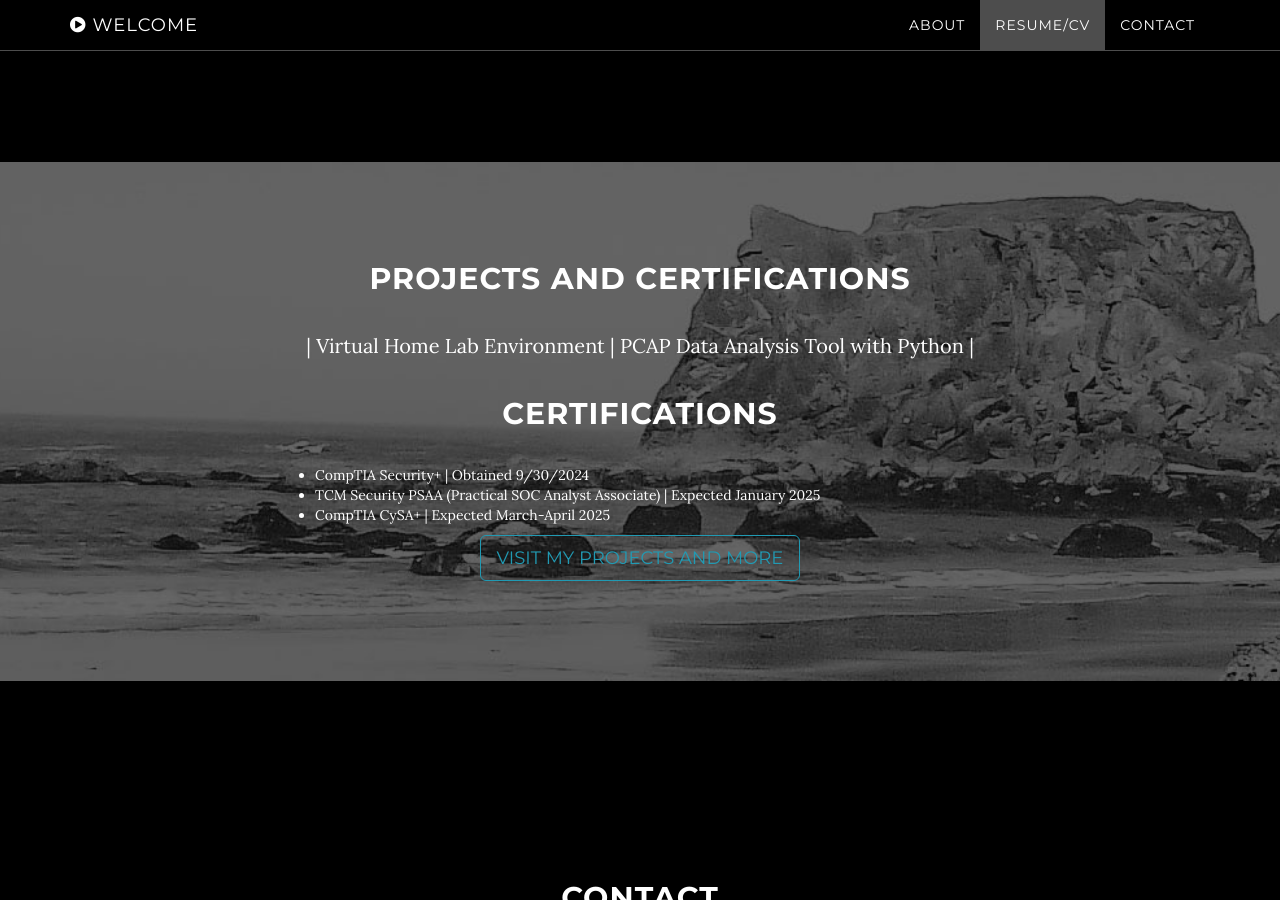
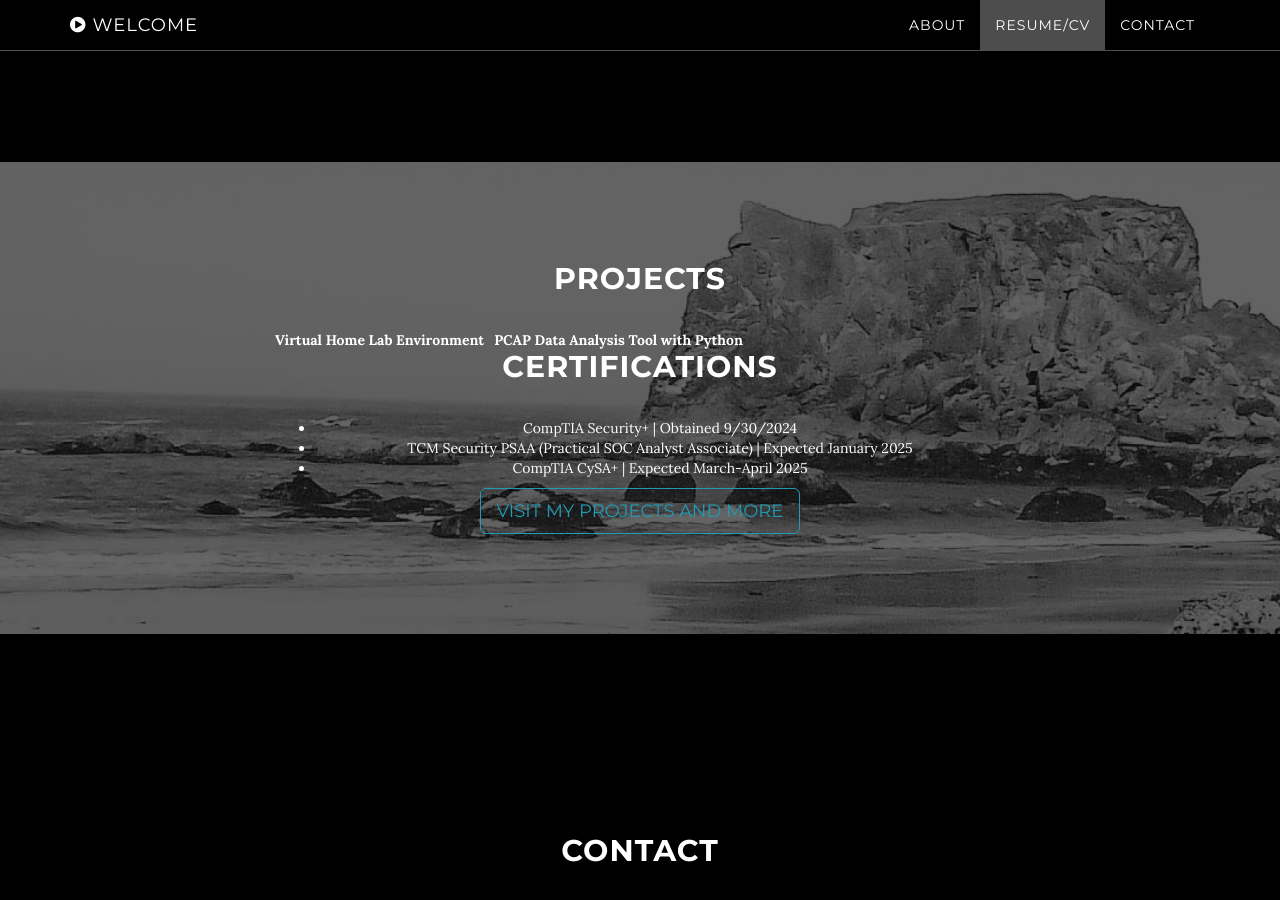
Before and after one commit to QuinnDGreiner/QuinnDGreiner.github.io, a Jekyll site: the page built from index.html, in a window 1280 px wide and 900 px high, scrolled down 1634 px. Built offline with Jekyll 4.4.1, drawn with Linux system fonts in a browser that asks for light colours.

Commit message:
Update download.html

```diff
--- a/_includes/download.html
+++ b/_includes/download.html
@@ -3,12 +3,13 @@
         <div class="download-section">
             <div class="container">
                 <div class="col-lg-8 col-lg-offset-2">
-                    <h2>Projects and Certifications</h2>
-                    <p>
-                        | Virtual Home Lab Environment | PCAP Data Analysis Tool with Python |
-                    </p>
+                    <h2>Projects</h2>
+                        <div style="display: flex; gap: 10px;">
+                            <div><strong>Virtual Home Lab Environment</strong></div>
+                            <div><strong>PCAP Data Analysis Tool with Python</strong></div>
+                        </div>
                     <h2>Certifications</h2>
-                     <ul align="left">
+                     <ul>
                         <li>
                         CompTIA Security+ | Obtained 9/30/2024
                         </li>
```
